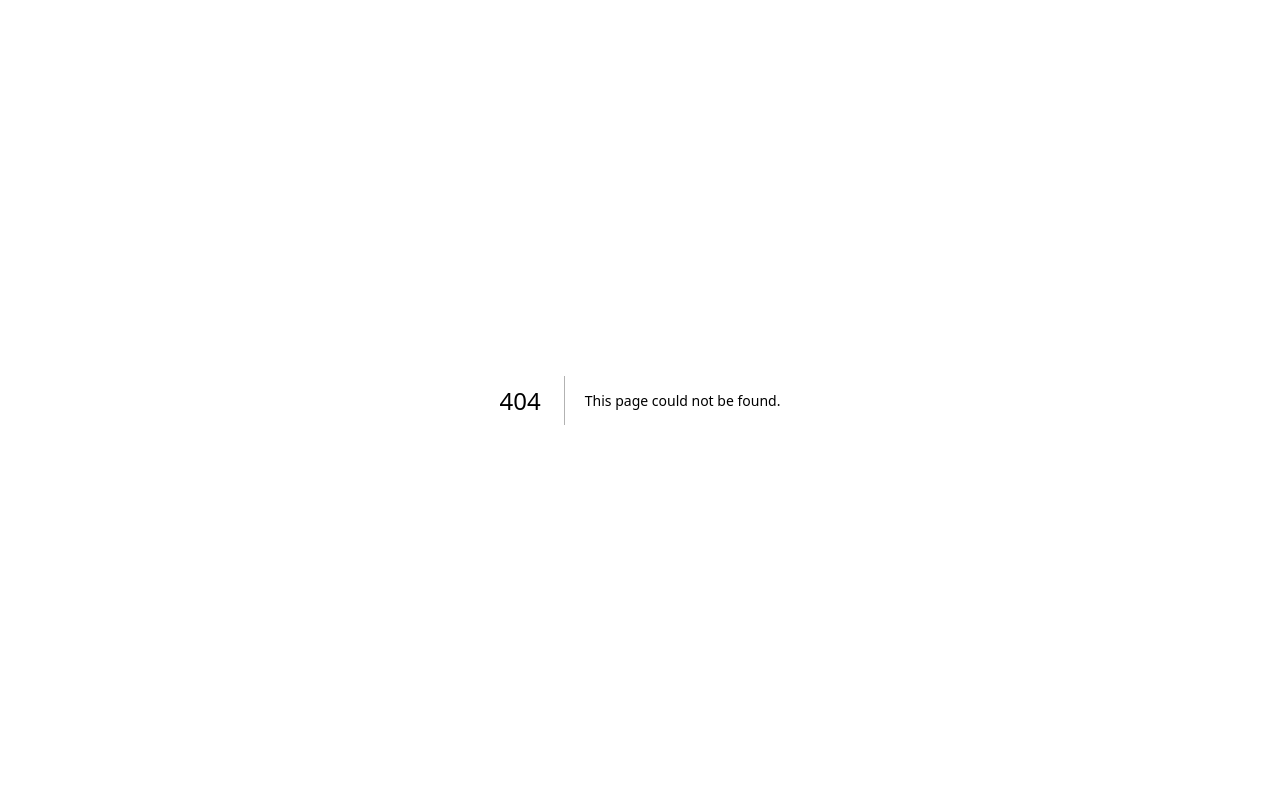
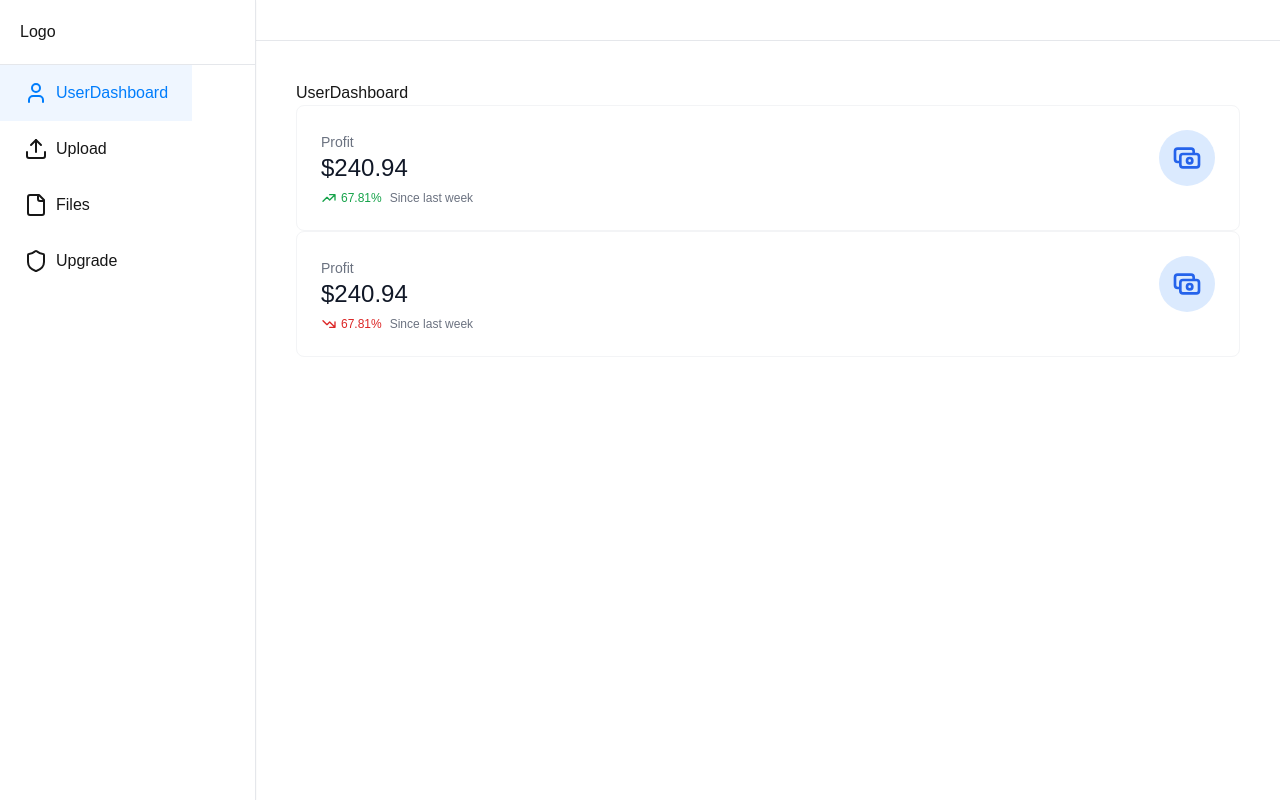
Before and after one commit to deepeshahirwar/file-sharing, a Next.js app in the folder file-sharing-app/: page /userDashboard in a window 1280 px wide. Before the commit this address had no page. Built offline with nearby package versions, Linux system fonts and the light colour scheme.

Commit message:
User dashboard page added

```diff
--- /dev/null
+++ b/file-sharing-app/app/(dashboard)/(routes)/userDashboard/page.js
@@ -0,0 +1,111 @@
+import React from 'react'
+
+function UserDashboard() {
+  return (
+    <div className='p-10'>UserDashboard
+
+<article className="rounded-lg border border-gray-100 bg-white p-6">
+  <div className="flex items-center justify-between">
+    <div>
+      <p className="text-sm text-gray-500">Profit</p>
+
+      <p className="text-2xl font-medium text-gray-900">$240.94</p>
+    </div>
+
+    <span className="rounded-full bg-blue-100 p-3 text-blue-600">
+      <svg
+        xmlns="http://www.w3.org/2000/svg"
+        className="size-8"
+        fill="none"
+        viewBox="0 0 24 24"
+        stroke="currentColor"
+        strokeWidth="2"
+      >
+        <path
+          strokeLinecap="round"
+          strokeLinejoin="round"
+          d="M17 9V7a2 2 0 00-2-2H5a2 2 0 00-2 2v6a2 2 0 002 2h2m2 4h10a2 2 0 002-2v-6a2 2 0 00-2-2H9a2 2 0 00-2 2v6a2 2 0 002 2zm7-5a2 2 0 11-4 0 2 2 0 014 0z"
+        />
+      </svg>
+    </span>
+  </div>
+
+  <div className="mt-1 flex gap-1 text-green-600">
+    <svg
+      xmlns="http://www.w3.org/2000/svg"
+      className="size-4"
+      fill="none"
+      viewBox="0 0 24 24"
+      stroke="currentColor"
+    >
+      <path
+        strokeLinecap="round"
+        strokeLinejoin="round"
+        strokeWidth="2"
+        d="M13 7h8m0 0v8m0-8l-8 8-4-4-6 6"
+      />
+    </svg>
+
+    <p className="flex gap-2 text-xs">
+      <span className="font-medium"> 67.81% </span>
+
+      <span className="text-gray-500"> Since last week </span>
+    </p>
+  </div>
+</article>
+
+<article className="rounded-lg border border-gray-100 bg-white p-6">
+  <div className="flex items-center justify-between">
+    <div>
+      <p className="text-sm text-gray-500">Profit</p>
+
+      <p className="text-2xl font-medium text-gray-900">$240.94</p>
+    </div>
+
+    <span className="rounded-full bg-blue-100 p-3 text-blue-600">
+      <svg
+        xmlns="http://www.w3.org/2000/svg"
+        className="size-8"
+        fill="none"
+        viewBox="0 0 24 24"
+        stroke="currentColor"
+        strokeWidth="2"
+      >
+        <path
+          strokeLinecap="round"
+          strokeLinejoin="round"
+          d="M17 9V7a2 2 0 00-2-2H5a2 2 0 00-2 2v6a2 2 0 002 2h2m2 4h10a2 2 0 002-2v-6a2 2 0 00-2-2H9a2 2 0 00-2 2v6a2 2 0 002 2zm7-5a2 2 0 11-4 0 2 2 0 014 0z"
+        />
+      </svg>
+    </span>
+  </div>
+
+  <div className="mt-1 flex gap-1 text-red-600">
+    <svg
+      xmlns="http://www.w3.org/2000/svg"
+      className="size-4"
+      fill="none"
+      viewBox="0 0 24 24"
+      stroke="currentColor"
+    >
+      <path
+        strokeLinecap="round"
+        strokeLinejoin="round"
+        strokeWidth="2"
+        d="M13 17h8m0 0V9m0 8l-8-8-4 4-6-6"
+      />
+    </svg>
+
+    <p className="flex gap-2 text-xs">
+      <span className="font-medium"> 67.81% </span>
+
+      <span className="text-gray-500"> Since last week </span>
+    </p>
+  </div>
+</article>
+
+    </div>
+  )
+}
+
+export default UserDashboard
--- a/file-sharing-app/app/(dashboard)/_components/SideNav.js
+++ b/file-sharing-app/app/(dashboard)/_components/SideNav.js
@@ -1,5 +1,5 @@
 "use client";
-import { Shield, Upload, File } from 'lucide-react';
+import { Shield, Upload, File,User } from 'lucide-react';
 import React, { useState } from 'react';
 import Link from 'next/link'; // Import Next.js Link component
 
@@ -7,22 +7,29 @@ function SideNav() {
     const menuList = [
         {
             id: 1,
+            name: "UserDashboard",
+            icon: User,
+            path: "/userDashboard"
+        },
+        {
+            id: 2,
             name: "Upload",
             icon: Upload,
             path: "/upload"
         },
         {
-            id: 2,
+            id: 3,
             name: "Files",
             icon: File,
             path: "/files"
         },
         {
-            id: 3,
+            id: 4,
             name: "Upgrade",
             icon: Shield,
             path: "/upgrade"
-        }
+        },
+
     ];
 
     const [active, setActive] = useState(0);
--- a/file-sharing-app/app/_components/Hero.js
+++ b/file-sharing-app/app/_components/Hero.js
@@ -22,7 +22,7 @@ function Hero() {
       <div className="mt-8 flex flex-wrap justify-center gap-4">
         <a
           className="block w-full rounded border border-blue-600 bg-blue-600 px-12 py-3 text-sm font-medium text-white hover:bg-transparent hover:text-white focus:outline-none focus:ring active:text-opacity-75 sm:w-auto"
-          href="upload"
+          href="userDashboard"
         >
           Get Started
         </a>
```
